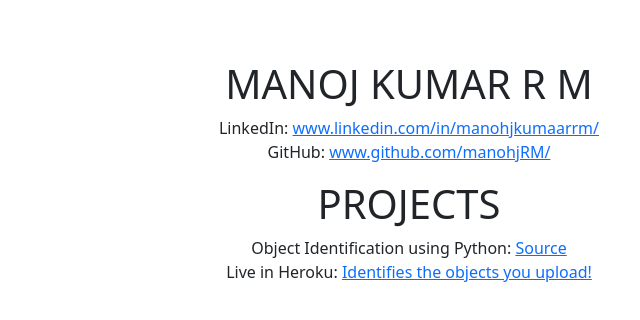
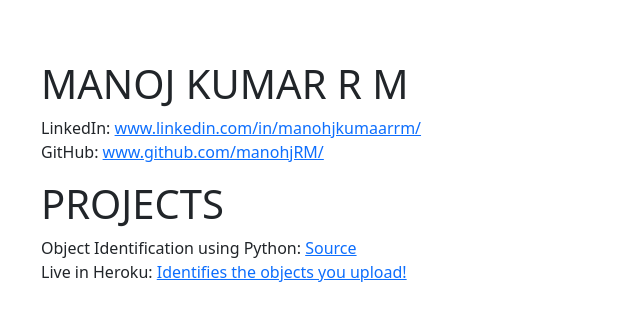
Before and after one commit to manohjRM/manohjrm.github.io, a plain HTML site: page index.html in a window 1280 px wide. Shown: the whole page, without its empty margins (41-681 px from the left). Drawn offline with nearby package versions, Linux system fonts and the light colour scheme.

Commit message:
updating errors1

```diff
--- a/index.html
+++ b/index.html
@@ -19,7 +19,7 @@
     <div class="container">
         <div class="row profile-head">
             <div class="col-md-8 head-content">
-                <div style="margin-top: 60px;">
+                <div style="margin-top: 60px; text-align: left;">
                     <h1 class="title">MANOJ KUMAR R M</h1>
                     <p class="links">
                         LinkedIn: <a href="https://www.linkedin.com/in/manohjkumaarrm/">www.linkedin.com/in/manohjkumaarrm/</a>
@@ -30,7 +30,7 @@
                         <h1>PROJECTS</h1>
                         Object Identification using Python: <a href="https://github.com/manohjRM/ObjectIdentification">Source</a>
                         <br>
-                        Live in Heroku: <a href="object-prediction.herokuapp.com">Identifies the objects you upload!</a>
+                        Live in Heroku: <a href="https://object-prediction.herokuapp.com/">Identifies the objects you upload!</a>
                     </p>
                 </div>
             </div>
```
